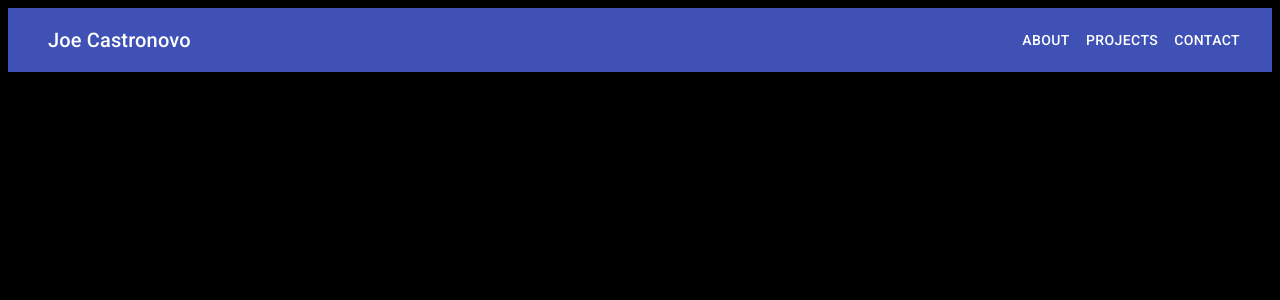
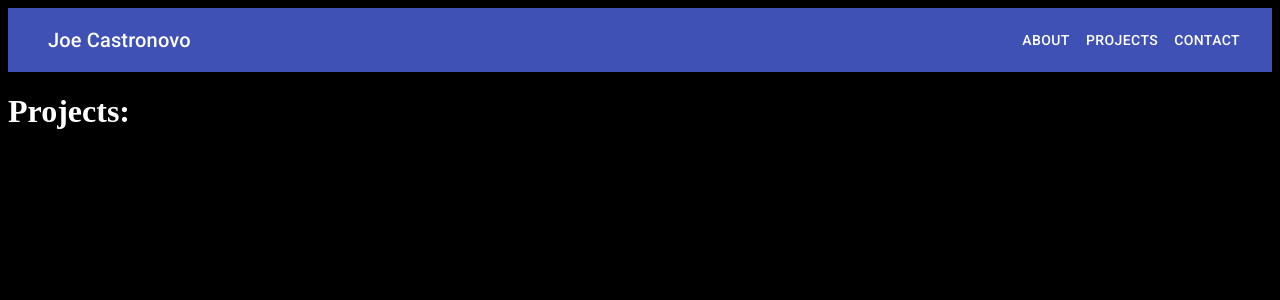
Before and after one commit to Doode1524/portfolio-website, a React (Create React App) app: page /projects in a window 1280 px wide. Shown: the top 300 px of the page. Built offline with nearby package versions, Linux system fonts and the light colour scheme.

Commit message:
install router-dom and history dependancies

```diff
--- a/package.json
+++ b/package.json
@@ -10,6 +10,7 @@
     "@testing-library/user-event": "^12.8.3",
     "react": "^17.0.2",
     "react-dom": "^17.0.2",
+    "react-router-dom": "^5.2.0",
     "react-scripts": "4.0.3",
     "web-vitals": "^1.1.1"
   },
--- a/public/index.html
+++ b/public/index.html
@@ -30,7 +30,7 @@
     -->
     <title>React App</title>
   </head>
-  <body style="background-color: black;">
+  <body style="background-color: black; color: white">
     <noscript>You need to enable JavaScript to run this app.</noscript>
     <div id="root" style="background-color: black;"></div>
     <!--
--- a/src/components/App.js
+++ b/src/components/App.js
@@ -1,13 +1,20 @@
 import React from 'react'
 import '../styles/App.css'
 import ButtonAppBar from './ButtonAppBar'
+import history from '../history'
+import Projects from './Projects'
+import { Router, Route, Switch } from 'react-router-dom'
 
 const App = () => {
     return (
-        <div>
-            <ButtonAppBar />
-            <h1>Hello Portfolio! My name is Joey 2 Slice</h1>
-        </div>
+        <Router history={history}>
+            <div>
+                <ButtonAppBar />
+                <Switch>
+                    <Route exact path='/projects' component={Projects}></Route>
+                </Switch>
+            </div>
+        </Router>
     )
 }
 
--- a/src/components/ButtonAppBar.js
+++ b/src/components/ButtonAppBar.js
@@ -4,8 +4,8 @@ import AppBar from '@material-ui/core/AppBar';
 import Toolbar from '@material-ui/core/Toolbar';
 import Typography from '@material-ui/core/Typography';
 import Button from '@material-ui/core/Button';
-import IconButton from '@material-ui/core/IconButton';
-import MenuIcon from '@material-ui/icons/Menu';
+// import IconButton from '@material-ui/core/IconButton';
+// import MenuIcon from '@material-ui/icons/Menu';
 
 const useStyles = makeStyles((theme) => ({
   root: {
--- /dev/null
+++ b/src/components/Projects.js
@@ -0,0 +1,11 @@
+import React from 'react'
+
+const Projects = () => {
+    return (
+        <div>
+            <h1>Projects:</h1>
+        </div>
+    )
+}
+
+export default Projects
--- /dev/null
+++ b/src/history.js
@@ -0,0 +1,2 @@
+import { createBrowserHistory } from 'history';
+export default createBrowserHistory();
```
Also changed, not shown: 1 other file (tests, documents, lock files or other folders).
